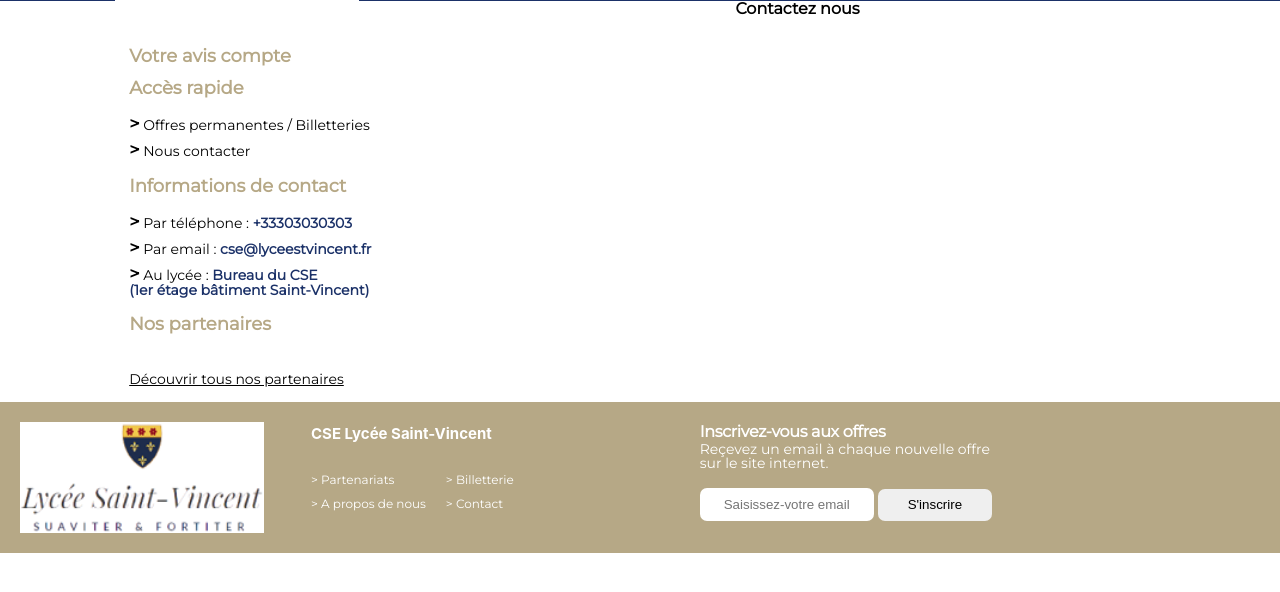
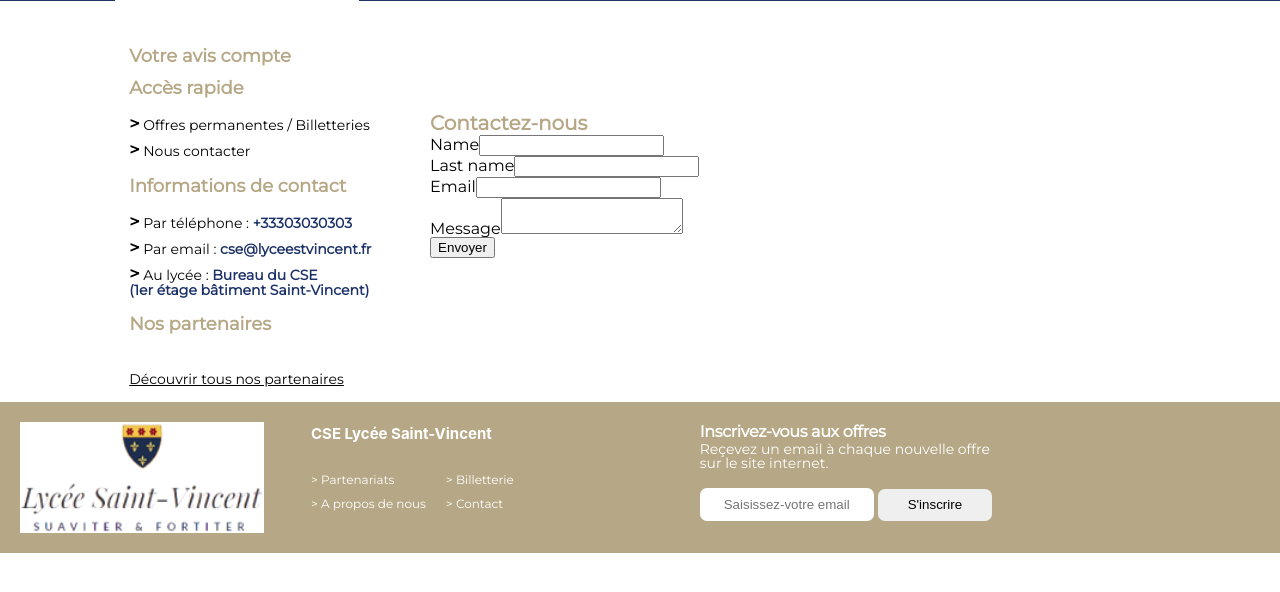
Before and after one commit to 0xLosko/Projet-CSE, a Symfony app: template templates/contact/index.html.twig in a window 1280 px wide. Shown: the part 110-702 px from the top of the page. Run offline with Twig, Linux system fonts and the light colour scheme; the template is opened without the code that fills it, so the values that code supplies are empty; form fields are guessed from the names that the template uses; some libraries are stand-ins or nearby versions; some web fonts are replaced.

Commit message:
front form

```diff
--- /dev/null
+++ b/public/css/pages/contact.css
@@ -0,0 +1,10 @@
+.contact-con{
+
+}
+.contact-con h1{
+    margin-top: 110px;
+    font-weight: 700;
+    font-size: 20px;
+    line-height: 24px;
+    color: #B6A886;
+}
--- a/src/Controller/HomeController.php
+++ b/src/Controller/HomeController.php
@@ -7,11 +7,11 @@
 use Symfony\Component\Routing\Annotation\Route;
 use Doctrine\Persistence\ManagerRegistry;
 use App\Service\SidebarPartnersProvider;
-
+use Symfony\Component\HttpFoundation\Request;
 class HomeController extends AbstractController
 {
      #[route(path: "/", name: "home")]
-     public function home (ManagerRegistry $em, SidebarPartnersProvider $side): Response
+     public function home (ManagerRegistry $em, SidebarPartnersProvider $side, Request $request): Response
      {
          $rdmPartners = $side->getRandomPartners($em);
          return $this->render('home/index.html.twig', [
--- a/templates/base.html.twig
+++ b/templates/base.html.twig
@@ -9,6 +9,7 @@
             <link rel="stylesheet" href="{{ asset('css/layout/nav.css') }}">
             <link rel="stylesheet" href="{{ asset('css/layout/sidebar.css') }}">
             <link rel="stylesheet" href="{{ asset('css/pages/home.css') }}">
+            <link rel="stylesheet" href="{{ asset('css/pages/contact.css') }}">
             <link rel="stylesheet" href="{{ asset('css/pages/partner.css') }}">
             <link rel="stylesheet" href="{{ asset('css/layout/footer.css') }}">
             <script src="{{ asset('js/nav-resp.js') }}"></script>
--- a/templates/contact/index.html.twig
+++ b/templates/contact/index.html.twig
@@ -2,7 +2,15 @@
 
 {% block title %}Contact{% endblock %}
 
-{% block content %}<div class="main-con">
-    <h1>Contactez nous</h1>
-</div>
+{% block content %}
+    <div class="contact-con">
+        <h1>Contactez-nous</h1>
+        {{ form_start(form) }}
+            {{ form_row(form.name) }}
+            {{ form_row(form.lastName) }}
+            {{ form_row(form.email) }}
+            {{ form_row(form.message) }}
+            <button type="submit">Envoyer</button>
+        {{ form_end(form) }}
+    </div>
 {% endblock %}
```
Also changed, not shown: src/Controller/ContactController.php (+14 -5 lines), src/Form/ContactFormType.php (added, +36 -0 lines).
